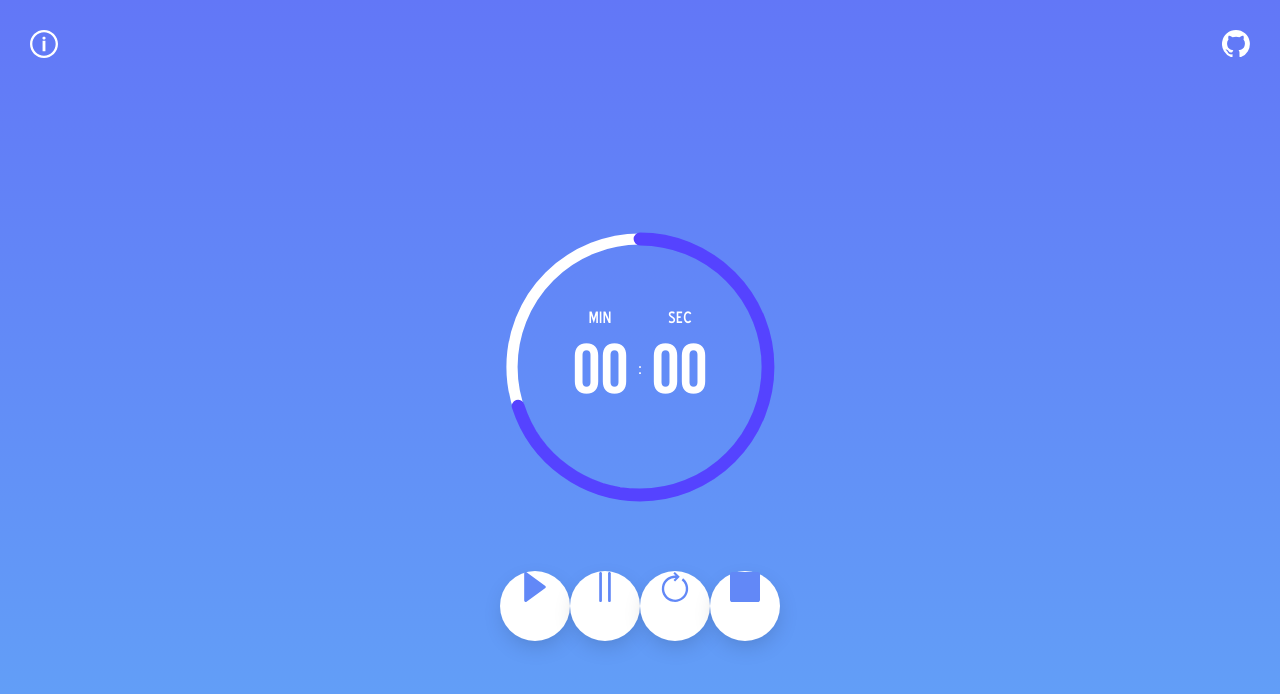
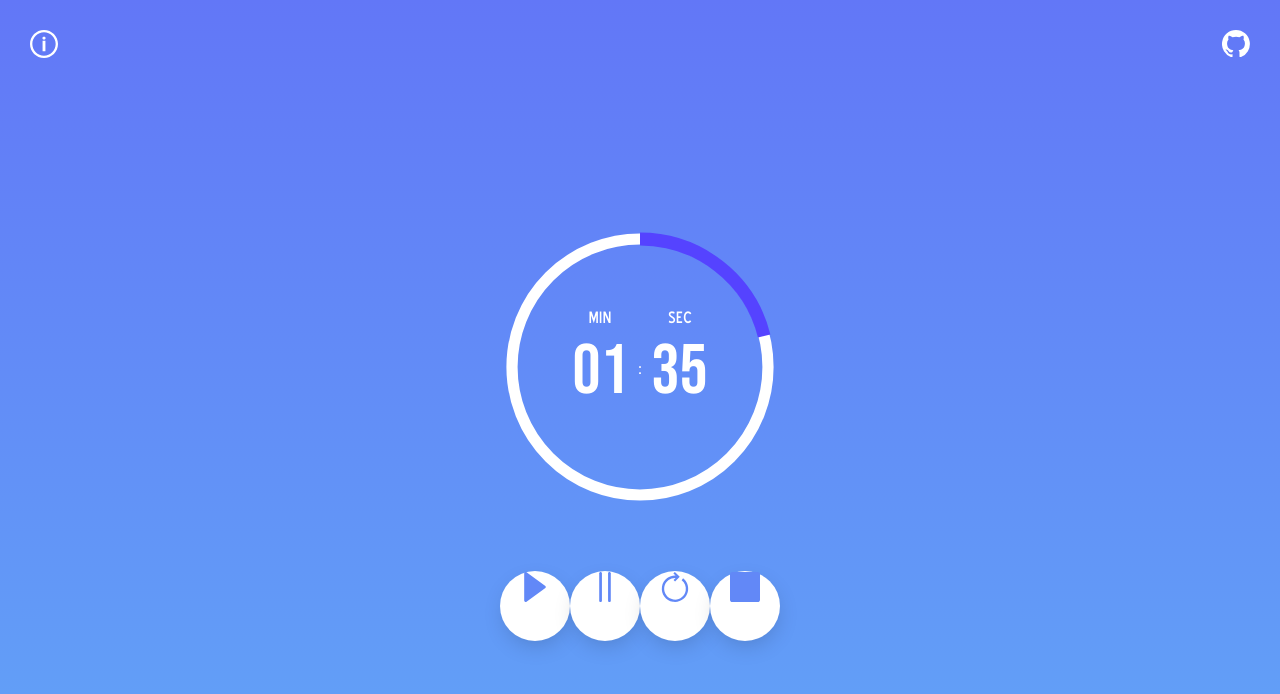
Before and after one commit to iondrimba/pwa-timer, a React (Create React App) app: page /timer in a window 1280 px wide. Shown: the top 694 px of the page. Built offline with nearby package versions, Linux system fonts and the light colour scheme.

Commit message:
Add basic funcionality

```diff
--- a/src/components/CircularProgress/index.tsx
+++ b/src/components/CircularProgress/index.tsx
@@ -1,7 +1,6 @@
 
 import React from 'react';
 import { createGlobalStyle } from 'styled-components';
-import { tsPropertySignature } from '@babel/types';
 
 const GlobalStyle = createGlobalStyle`
 .circular-progress {
@@ -16,7 +15,6 @@ const GlobalStyle = createGlobalStyle`
   circle {
     stroke-width: 4;
     fill: none;
-    stroke-linecap: round;
   }
   circle: nth-of-type(1) {
     stroke: #fff;
@@ -24,8 +22,6 @@ const GlobalStyle = createGlobalStyle`
   }
   circle: nth-of-type(2) {
     stroke: #5543ff;
-    stroke-dasharray: 251.4285714286;
-    stroke-dashoffset: 75.4285714286
   }
 }
 `
@@ -40,7 +36,7 @@ const CircularProgress = (props: any) => {
         aria-labelledby='title' role='graphic'>
         <title id='title'>svg circular progress bar</title>
         <circle cx="50" cy="50" r="40" ></circle>
-        <circle cx="50" cy="50" r="40" id='pct-ind'></circle>
+        <circle cx="50" cy="50" r="40" strokeDasharray={250} strokeDashoffset={props.percent} id='pct-ind'></circle>
       </svg>
       {props.children}
     </div>
--- a/src/pages/timer/index.tsx
+++ b/src/pages/timer/index.tsx
@@ -1,17 +1,10 @@
-import React from 'react';
+import React, { useState, useRef, useEffect } from 'react';
 import styled, { createGlobalStyle } from 'styled-components';
 import { ReactComponent as Play } from '../../icons/media-play.svg';
 import { ReactComponent as Pause } from '../../icons/pause.svg';
 import { ReactComponent as Replay } from '../../icons/replay.svg';
 import { ReactComponent as Stop } from '../../icons/stop.svg';
 import CircularProgress from '../../components/CircularProgress';
-
-const Title = styled.h1`
-  font-size: 1.5em;
-  text-align: center;
-  color: palevioletred;
-`;
-
 
 const Wrapper = styled.section`
   justify-content: center;
@@ -43,6 +36,7 @@ const GlobalStyle = createGlobalStyle`
     transform: translateY(-60px) translateX(-50%);
     left: 50%;
   }
+
   .number-wrapper {
     display: flex;
     justify-content: space-between;
@@ -70,38 +64,9 @@ const GlobalStyle = createGlobalStyle`
     margin: 0;
   }
 
-  .pre-options-wrapper {
-    width: 100%;
-    display: flex;
-    justify-content: center;
-    padding: 0 10px;
-
-    button {
-      font-family: blue_highwayd;
-      background-color: white;
-      color: #627af7;
-      border-radius: 20px;
-      width: 110px;
-      border: none;
-      padding: 10px 5px;
-      width: 70px;
-      margin: 0 10px;
-    }
-  }
-
   .current {
     font-size:70px;
     margin: 0 10px;
-  }
-
-  .prev {
-    font-size: 40px;
-    opacity: 0.5;
-  }
-
-  .next {
-    font-size: 40px;
-    opacity: 0.5;
   }
 `
 
@@ -122,6 +87,17 @@ const Playbutton = styled.button`
     margin-left: 0;
   }
 `
+const convertSecondsToString = (totalSeconds: string = '60') => {
+  const sec_num = parseInt(totalSeconds, 10);
+  let hours: number = Math.floor(sec_num / 3600);
+  let minutes: number = Math.floor((sec_num - (hours * 3600)) / 60);
+  let seconds: number = sec_num - (hours * 3600) - (minutes * 60);
+
+  return {
+    min: `${minutes < 10 ? '0' + minutes : minutes}`,
+    sec: `${seconds < 10 ? '0' + seconds : seconds}`
+  };
+}
 
 const Controls = styled.div`
   cursor: pointer;
@@ -130,30 +106,65 @@ const Controls = styled.div`
   justify-content: center;
 `
 
-const Timer = () => {
+const Timer = (props: any) => {
+  const [seconds, setSeconds] = useState(120);
+  const [percent, setPercent] = useState(1000);
+  const savedCallback: any = useRef();
+  const staticValue: any = useRef();
+
+  function callback() {
+    setSeconds(seconds - 1);
+  }
+
+  const onPauseClick = () => { }
+  const onPlayClick = () => { }
+
+  useEffect(() => {
+    savedCallback.current = callback;
+    staticValue.current = 1;
+
+    convertSecondsToString()
+  });
+
+  useEffect(() => {
+    function tick() {
+      savedCallback.current();
+    }
+
+    let id = setInterval(tick, 300);
+    return () => clearInterval(id);
+  }, [0]);
+
+  useEffect(() => {
+    const p = Math.floor((seconds / 120) * 100);
+    const pp =  Math.floor((p * 250) / 100);
+
+    setPercent(pp);
+  });
+
   return (
     <Wrapper>
       <GlobalStyle />
-      <CircularProgress>
+      <CircularProgress percent={percent}>
         <div className="legend">
           <label>Min</label>
           <label>Sec</label>
         </div>
         <div className="number-wrapper">
           <div className="numbers">
-            <span className="current">00</span>
+            <span className="current">{convertSecondsToString(seconds.toString()).min}</span>
             <span>:</span>
           </div>
           <div className="numbers">
-            <span className="current">00</span>
+            <span className="current">{convertSecondsToString(seconds.toString()).sec}</span>
           </div>
         </div>
       </ CircularProgress >
       <Controls>
-      <Playbutton type="button">
+        <Playbutton onClick={onPlayClick} type="button">
           <Play />
         </Playbutton>
-      <Playbutton type="button">
+        <Playbutton onClick={onPauseClick} type="button">
           <Pause />
         </Playbutton>
         <Playbutton type="button">
```
Lines whose indentation alone changed are shown as unchanged.
